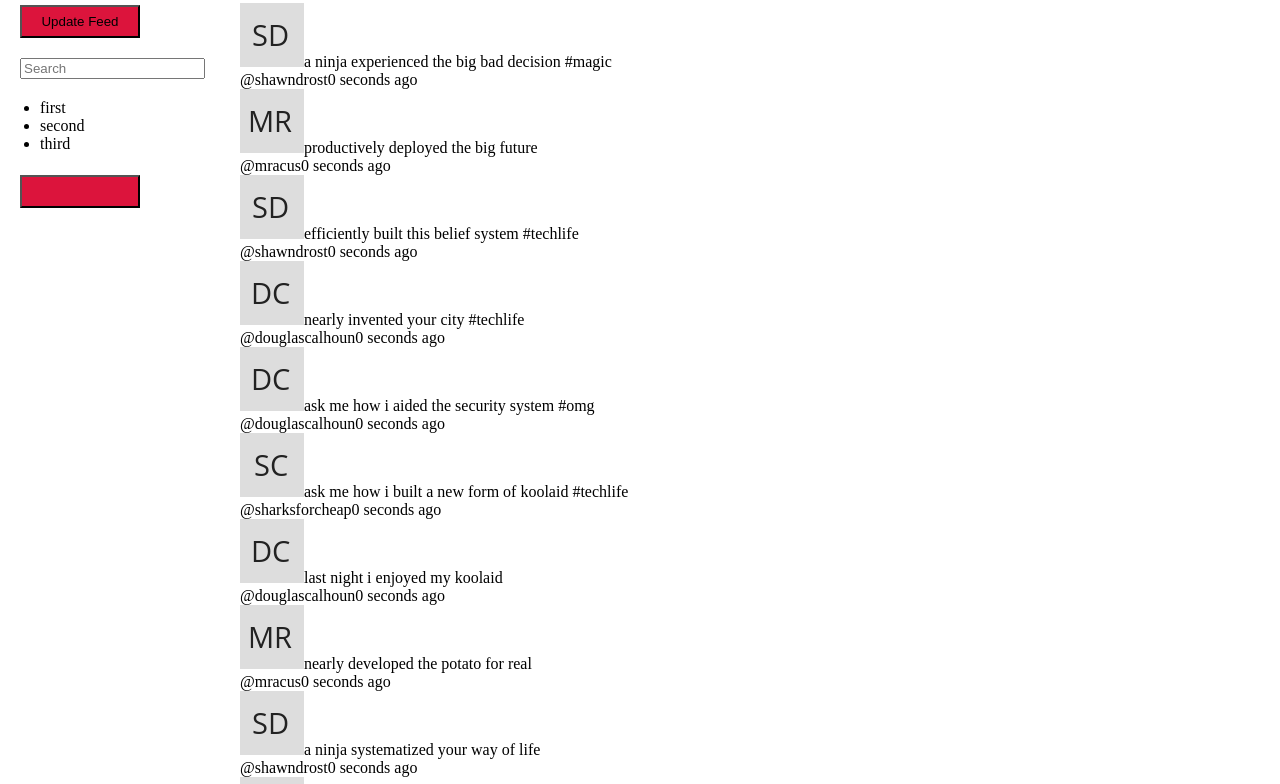
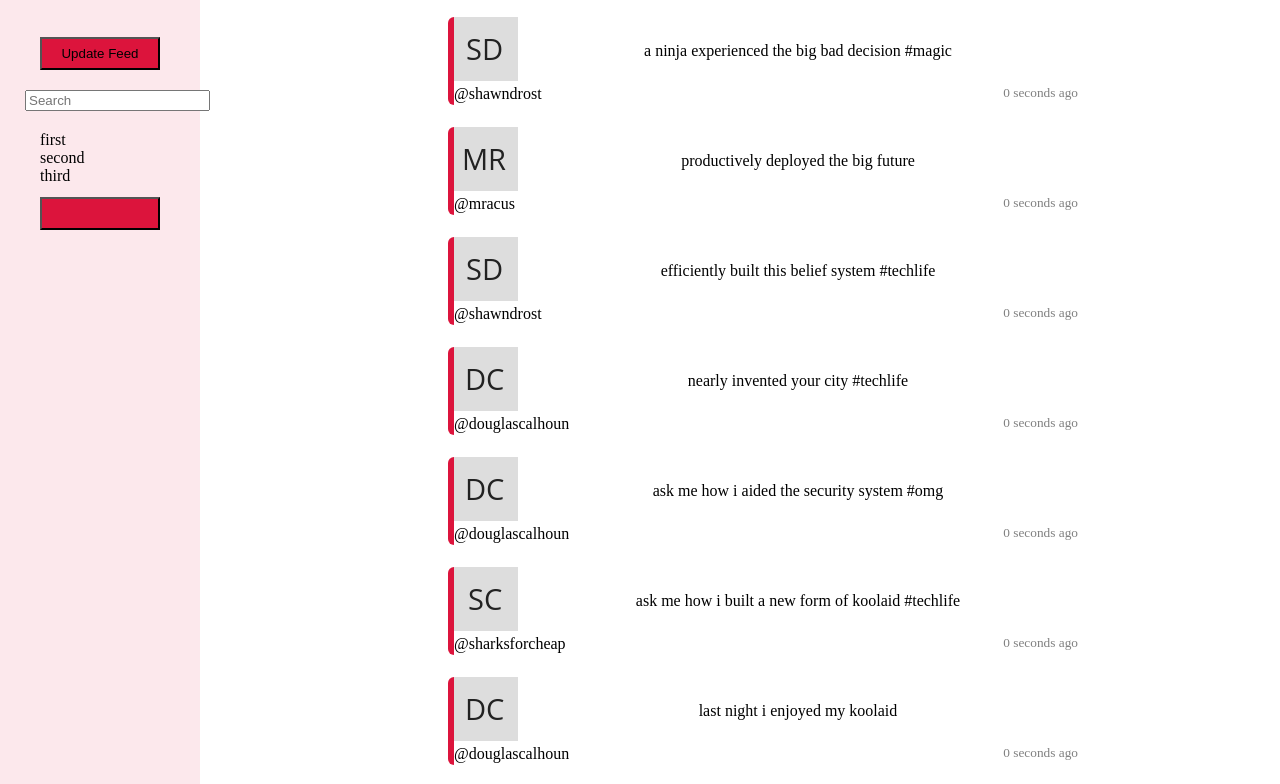
Before and after one commit to lewisPowers/message-board, a plain HTML site: page index.html in a window 1280 px wide. Shown: the part 116-900 px from the top of the page. Drawn offline with Linux system fonts and the light colour scheme.

Commit message:
Cleanup and design details

```diff
--- a/styles.css
+++ b/styles.css
@@ -23,8 +23,32 @@ a, h1 {
   font-family:cursive
 }
 
+h4 {
+  /* text-align: center; */
+  margin: 34px 20px 0 20px;
+  padding: 0 0 10px 22px;
+  border-bottom: 2px solid crimson;
+}
+
+.main {
+  display: table;
+}
+
+.message {
+  width: 100%;
+  display: table-cell;
+  vertical-align: middle;
+  text-align: center;
+}
+
+.time {
+  font-size: smaller;
+  color: gray;
+  float: right;
+}
+
 .head {
-  max-height: 100px;
+  max-height: 120px;
   width: 100%;
   display: inline-flex;
 }
@@ -38,7 +62,7 @@ a, h1 {
 #head-icon {
   max-width: 100%;
   height: auto;
-  padding-left: 20px;
+  padding: 7px 0 7px 44px;
   display: table-cell;
   vertical-align: middle;
 }
@@ -63,18 +87,23 @@ a, h1 {
 }
 
 .input {
-  margin: 20px 0 0 20px;;
+  margin: 20px 0 0 25px;;
 }
 
 .btn {
   width: 120px;
   height: 33px;
   background-color: crimson;
-  margin: 22px 0 0 20px;
+  margin: 12px 0 0 40px;
+
+}
+
+#update {
+  margin: 40px 0 0 40px;
 }
 
 .sidebar {
-  /* background-color: rgb(31, 156, 214); */
+  background-color: rgba(220, 20, 60, 0.096);
   position:absolute;
   display: inline;
   width: 200px;
@@ -103,6 +132,22 @@ span {
 
 .list {
   padding-top: 20px;
+  list-style-type: none;
+}
+
+.friends {
+  line-height: 22px;
+}
+
+.handle:hover {
+  color: blue;
+  text-decoration: underline;
+  cursor: pointer;
+}
+
+.footer {
+  width: 100%; height: 24px;
+  display: 'flexbox';
 }
 
 #section {
@@ -111,3 +156,18 @@ span {
   width: 100%;
   height: 100%;
 }
+.tweet {
+  width: 100%;
+  height: 88px;
+  margin-bottom: 22px;
+  border-left: 6px solid crimson;
+  border-radius: 6px;
+  /* background-color: rgba(220, 20, 60, 0.096); */
+}
+
+@media screen and (min-width: 950px) and (max-width: 10000px) {
+  .tweet {
+    max-width: 60%;
+    margin-left: 20%;
+  }
+}
```
